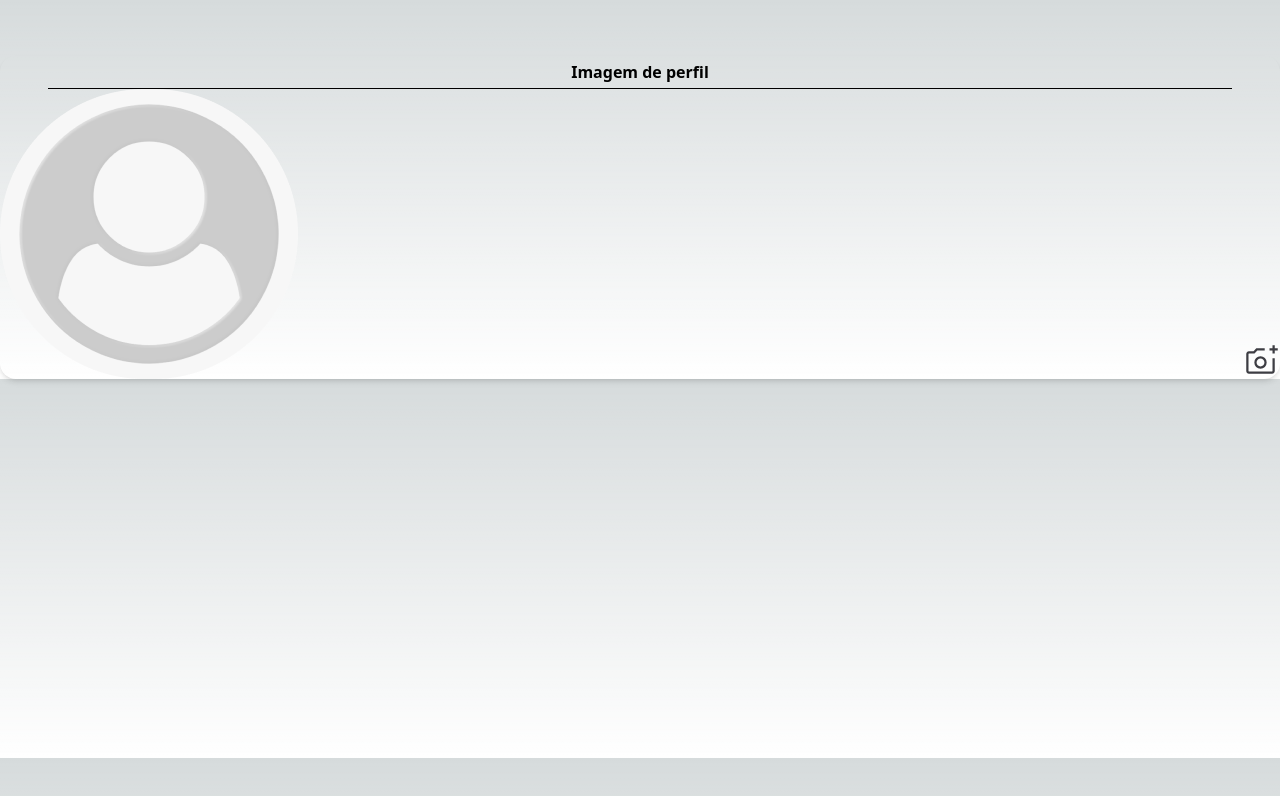
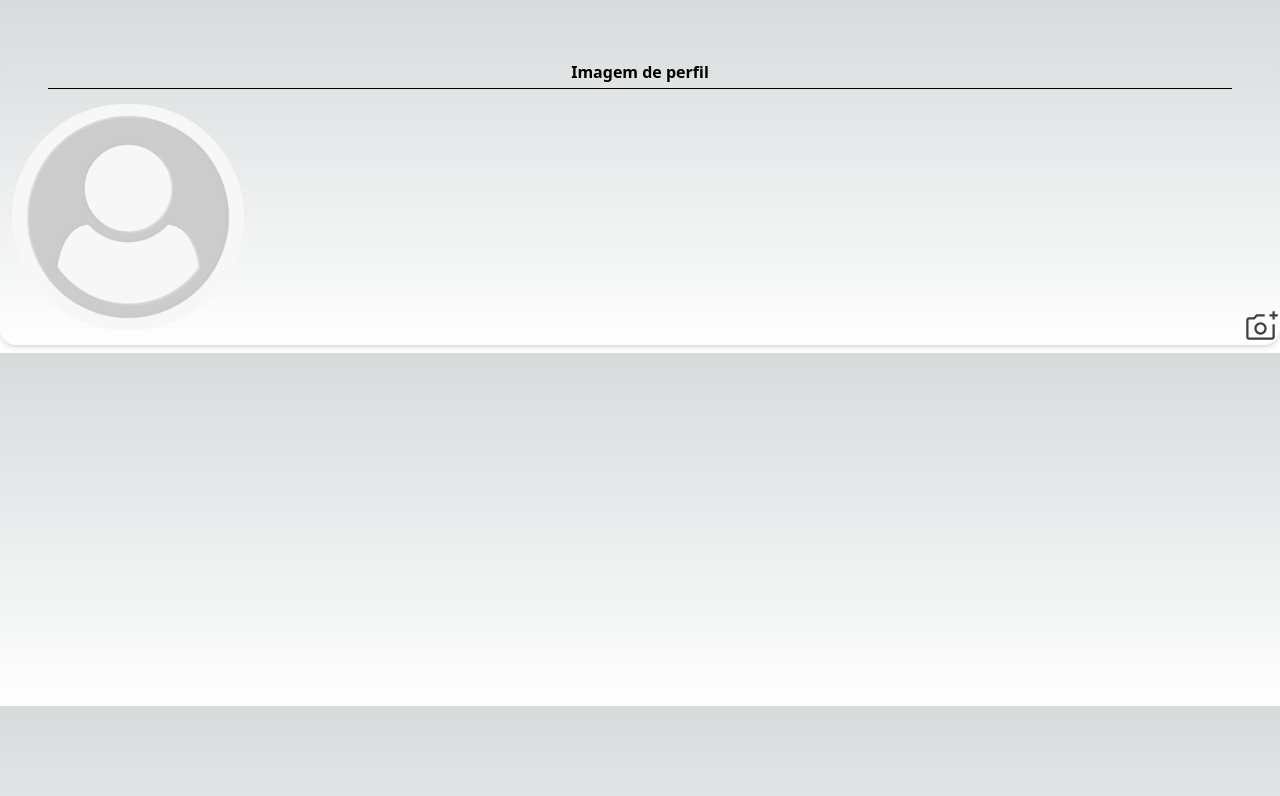
Before and after one commit to ADS2024-2-LocaEspaco/LocacaoEspacoFE, a Next.js app: page /user/components/ImageUser in a window 1280 px wide. Shown: the top 796 px of the page. Built offline with nearby package versions, Linux system fonts and the light colour scheme.

Commit message:
Add image upload to profile

```diff
--- a/src/pages/user/components/ImageUser.tsx
+++ b/src/pages/user/components/ImageUser.tsx
@@ -2,8 +2,32 @@
 import Image from "next/image";
 import iconCamera from "../../../assets/iconCamera.svg"
 import User from "../../../assets/user.png"
+import { useState } from "react";
+
 
 export default function ImageUser() {
+
+    const [isEditing, setIsEditing] = useState(false);
+    const [selectedImage, setSelectedImage] = useState(User);
+
+    const handleEditClick = () => {
+        setIsEditing(true);
+    }
+
+    const handleSaveClick = () => {
+        setIsEditing(false);
+
+        // apos fechar para salvar
+
+    }
+
+    const handleFileChange = (event) => {
+        const file = event.target.files[0];
+        if (file) {
+            const imageUrl = URL.createObjectURL(file);
+            setSelectedImage(imageUrl);
+        }
+    }
     return (
         <div className="relative  mt-14 rounded-2xl shadow-md">
             <header className="flex justify-center p-1">
@@ -13,13 +37,63 @@ export default function ImageUser() {
             <hr className="mx-12 border-solid border-1 border-black mt-0" />
 
             <main>
-                <Image src={User} alt="User Icon" />
+                {isEditing ? (
+                    <label htmlFor="fileInput" className="cursor-pointer">
+                        <div className="rounded-full overflow-hidden w-64 h-64 flex items-center justify-center bg-gray-100 border border-gray-300 mb-3 mt-1 ml-2 mr-2">
+                            <span className="text-sm text-black font-bold">
+                                Selecionar imagem
+                            </span>
+                            <div className="material-symbols-outlined">
+                            file_open
+                        </div>
+                        </div>
+                    </label>
+                ) : (
+                    <div className="flex items-center justify-center w-64 h-64 mb-2 p-3">
+                        <Image src={selectedImage} alt="User Icon" className="" />
+                    </div>
+                )}
+
+                {isEditing && (
+                    <input
+                        id="fileInput"
+                        type="file"
+                        accept="image/*"
+                        className="hidden"
+                        onChange={handleFileChange}
+                    />
+                )}
             </main>
 
             <footer className="flex justify-end items-end absolute bottom-0 right-0">
-                <button>
-                    <Image src={iconCamera} alt="Star Fill" className="size-9"/>
-                </button>
+                {
+                    isEditing ? (
+
+                    <button
+                        onClick={handleSaveClick}
+                        className="mt-auto bg-blue-500 rounded text-white flex items-center rounded-2xl px-2 py-1 border-solid border border-black m-1 gap-1">
+                        Salvar
+
+                        <div className="material-symbols-outlined">
+                            check_circle
+                        </div>
+
+                    </button>
+
+                    )
+                    :
+                    (
+
+                    <button onClick={handleEditClick}>
+                        <Image src={iconCamera} alt="Star Fill" className="size-9"/>
+                    </button>
+                )}
+
+
+
+
+
+
             </footer>
         </div>
     )
```
